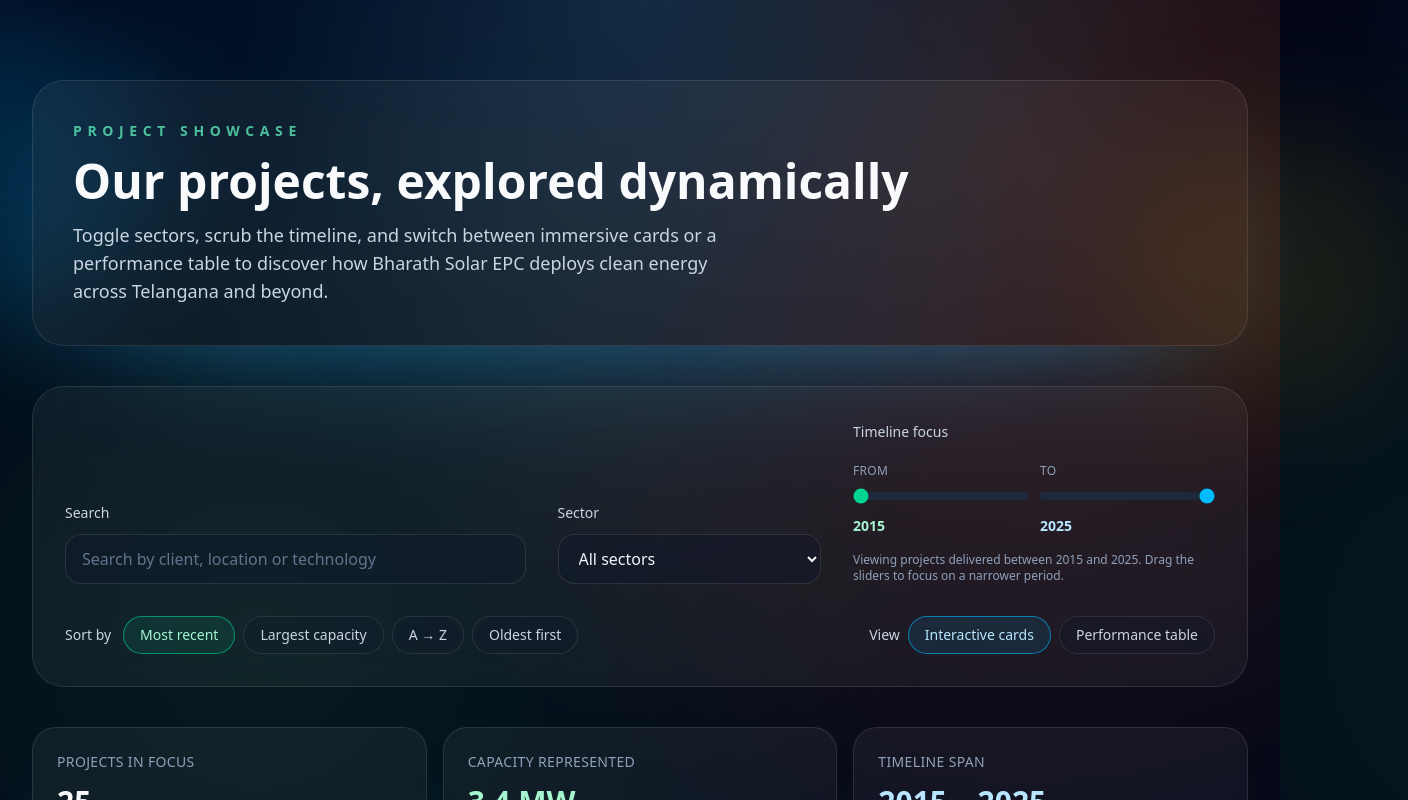
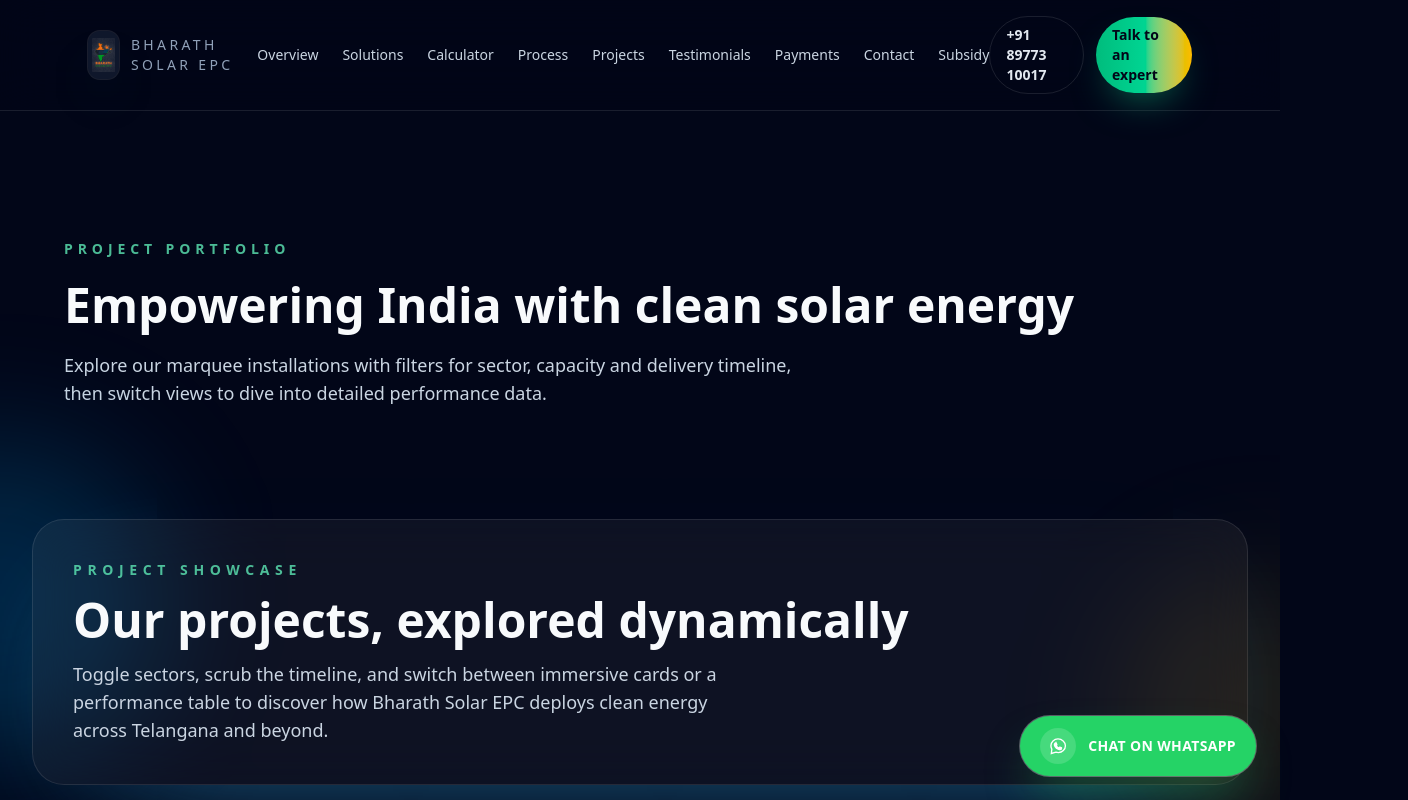
Before and after one commit to dbr09/bharathsolarepc, a Next.js app: page /projects in a window 1280 px wide. Shown: the top 800 px of the page, 1408 px wide, since content can reach past the window. Built offline with nearby package versions, Linux system fonts and the light colour scheme.

Commit message:
Restore site chrome on projects explorer

```diff
--- a/app/projects/ProjectExplorer.js
+++ b/app/projects/ProjectExplorer.js
@@ -178,7 +178,7 @@
   };
 
   return (
-    <main className="relative mx-auto flex w-full max-w-7xl flex-col gap-10 px-6 pb-24 pt-16 lg:px-8 lg:pt-20">
+    <section className="relative mx-auto flex w-full max-w-7xl flex-col gap-10 px-6 pb-24 pt-16 lg:px-8 lg:pt-20">
       <div className="pointer-events-none absolute inset-0 -z-10">
         <div className="absolute -left-40 top-0 h-80 w-80 rounded-full bg-sky-500/20 blur-3xl" aria-hidden />
         <div className="absolute bottom-10 left-1/2 h-96 w-96 -translate-x-1/2 rounded-full bg-emerald-500/15 blur-3xl" aria-hidden />
@@ -485,6 +485,6 @@
           </p>
         </section>
       )}
-    </main>
+    </section>
   );
 }
--- a/app/projects/page.js
+++ b/app/projects/page.js
@@ -1,3 +1,5 @@
+import { BackgroundDecorations, SiteFooter, SiteHeader } from "../components/layout/SiteChrome";
+import WhatsAppFloat from "../components/WhatsAppFloat";
 import ProjectExplorer from "./ProjectExplorer";
 
 export const metadata = {
@@ -312,5 +314,38 @@
 ];
 
 export default function ProjectsPage() {
-  return <ProjectExplorer projects={PROJECTS} />;
+  return (
+    <main className="relative min-h-screen overflow-hidden bg-slate-950 text-slate-100">
+      <div
+        aria-hidden
+        className="pointer-events-none absolute inset-0 -z-10 opacity-70"
+        style={{
+          background:
+            "radial-gradient(circle at 20% 20%, rgba(56, 189, 248, 0.18), transparent 55%), radial-gradient(circle at 80% 30%, rgba(16, 185, 129, 0.14), transparent 60%)",
+        }}
+      />
+      <BackgroundDecorations />
+      <SiteHeader />
+
+      <section className="relative z-10 px-6 pb-8 pt-28 sm:pt-32 lg:px-8">
+        <div className="mx-auto max-w-6xl">
+          <p className="text-sm font-semibold uppercase tracking-[0.35em] text-emerald-300/80">Project portfolio</p>
+          <h1 className="mt-4 text-4xl font-bold leading-tight text-slate-50 sm:text-5xl">
+            Empowering India with clean solar energy
+          </h1>
+          <p className="mt-4 max-w-3xl text-lg text-slate-300">
+            Explore our marquee installations with filters for sector, capacity and delivery timeline, then switch
+            views to dive into detailed performance data.
+          </p>
+        </div>
+      </section>
+
+      <div className="relative z-10 pb-24">
+        <ProjectExplorer projects={PROJECTS} />
+      </div>
+
+      <SiteFooter />
+      <WhatsAppFloat />
+    </main>
+  );
 }
```
